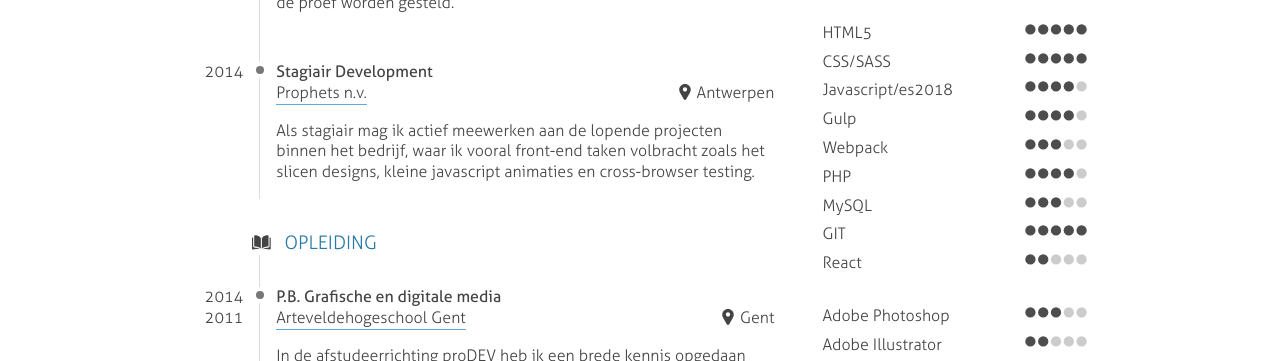
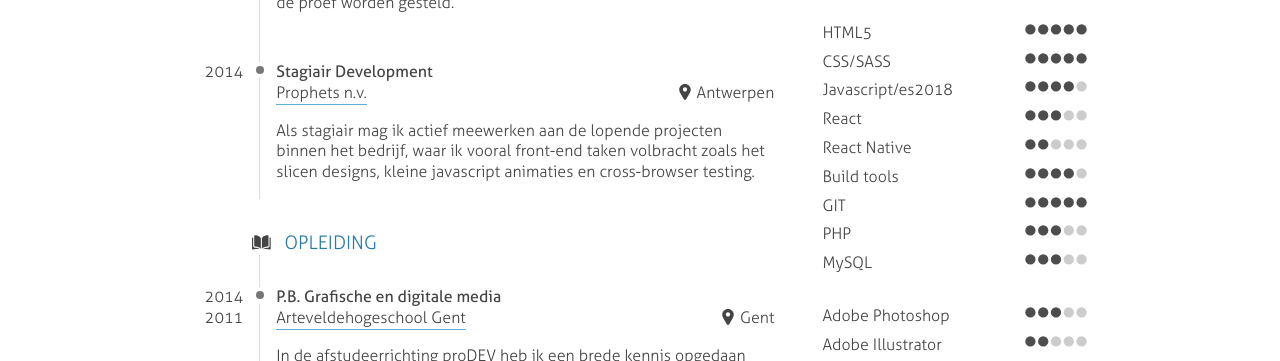
Before and after one commit to hstandaert/hstandaert.github.io, a Jekyll site: the page built from index.md, in a window 1280 px wide. Shown: the part 731-1092 px from the top of the page. Built offline with Jekyll 4.4.1, drawn with Linux system fonts in a browser that asks for light colours.

Commit message:
Update skills

```diff
--- a/_data/skills.yml
+++ b/_data/skills.yml
@@ -7,23 +7,24 @@
 - name: Javascript/es2018
   score: 4
 
-- name: Gulp
+- name: React
+  score: 3
+
+- name: React Native
+  score: 2
+
+- name: Build tools
   score: 4
 
-- name: Webpack
-  score: 3
+- name: GIT
+  score: 5
 
 - name: PHP
-  score: 4
+  score: 3
 
 - name: MySQL
   score: 3
 
-- name: GIT
-  score: 5
-
-- name: React
-  score: 2
 
 - whitespace: true
 
```
